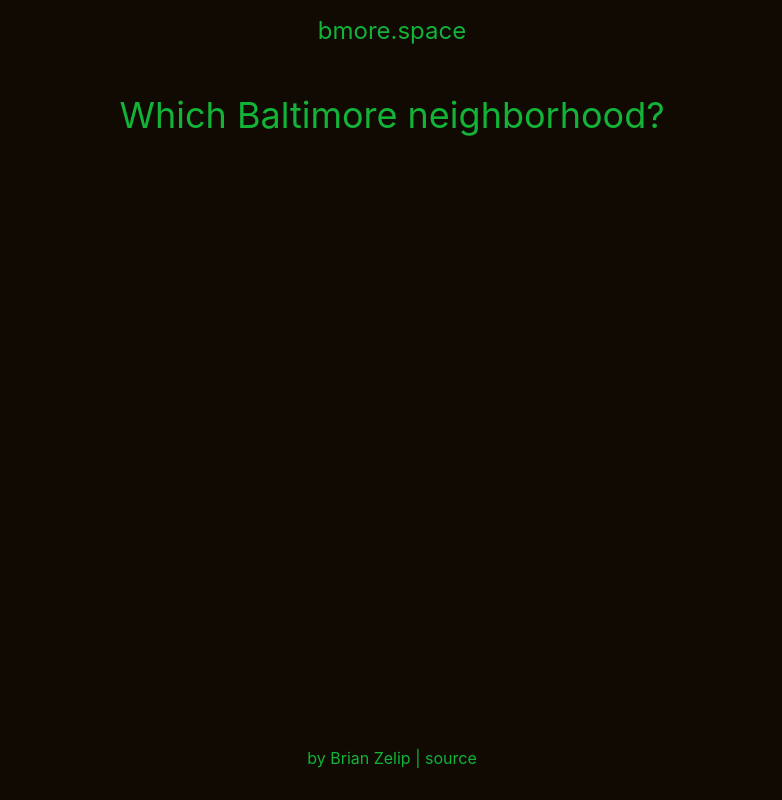
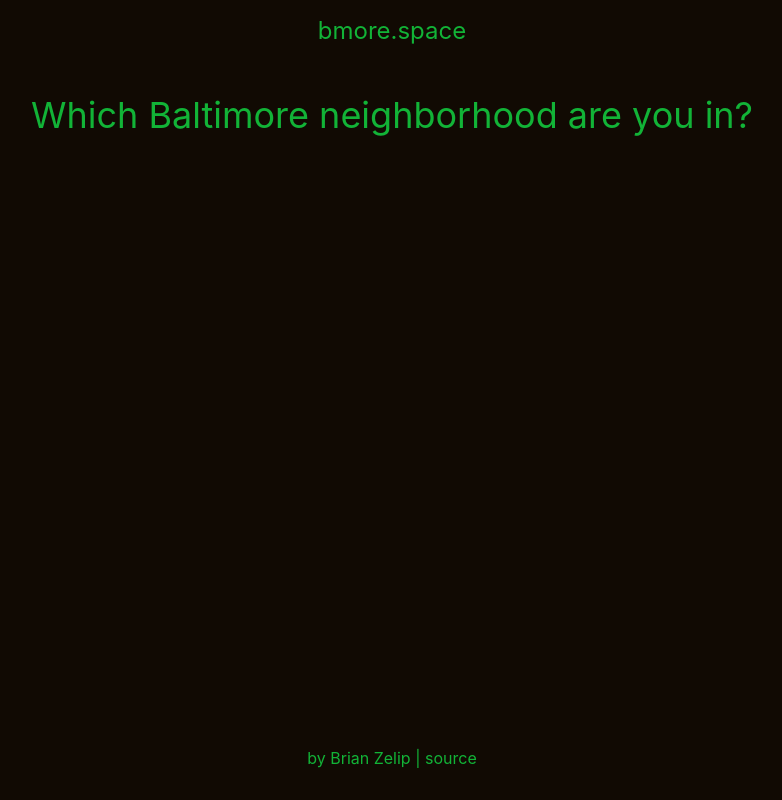
Before and after one commit to brianzelip/which-baltimore-neighborhood, a website built with Parcel: page index.html in a window 1280 px wide. Shown: the whole page, without its empty margins (248-1030 px from the left). Built offline with nearby package versions, Linux system fonts and the light colour scheme; no server answers.

Commit message:
index.html: Extend h1 text

```diff
--- a/index.html
+++ b/index.html
@@ -87,7 +87,7 @@
 
   <body class="dark">
     <a href="https://bmore.space" class="url">bmore.space</a>
-    <h1>Which Baltimore neighborhood?</h1>
+    <h1>Which Baltimore neighborhood are you in?</h1>
     <a data-neighborhood></a>
     <p class="hide" data-coordinates-wrapper>Coordinates:</p>
     <footer>
```
